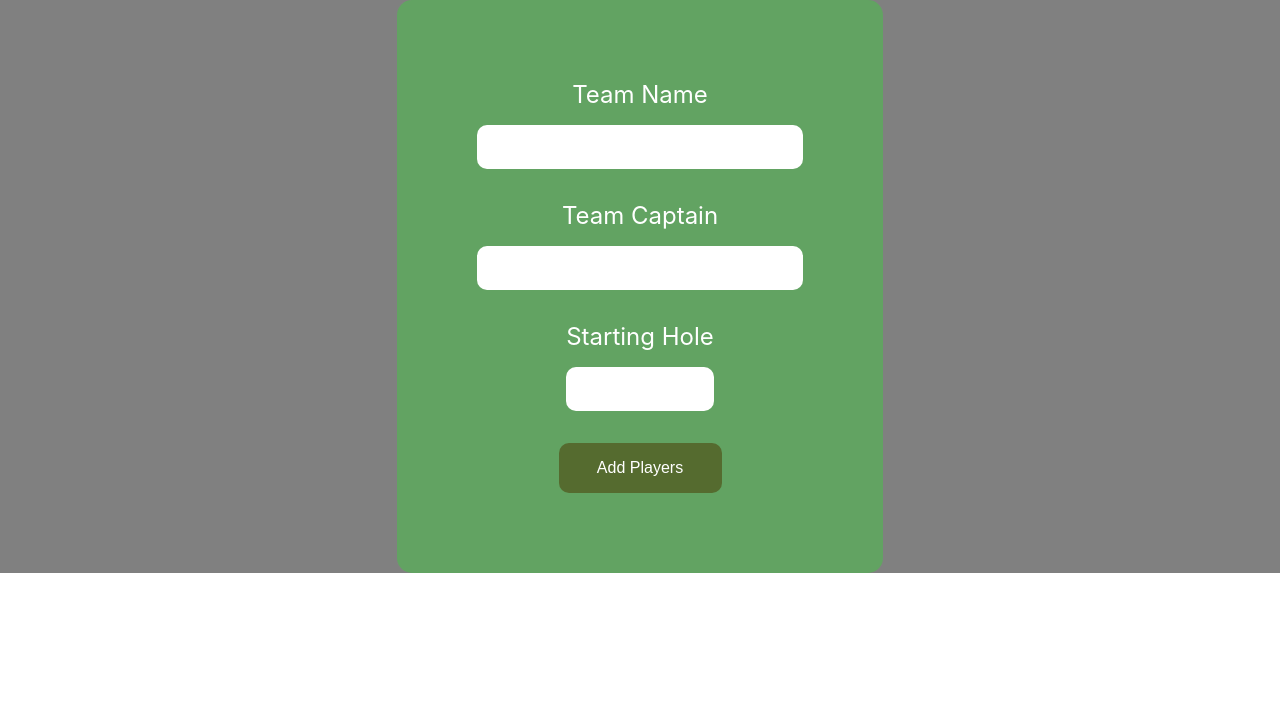
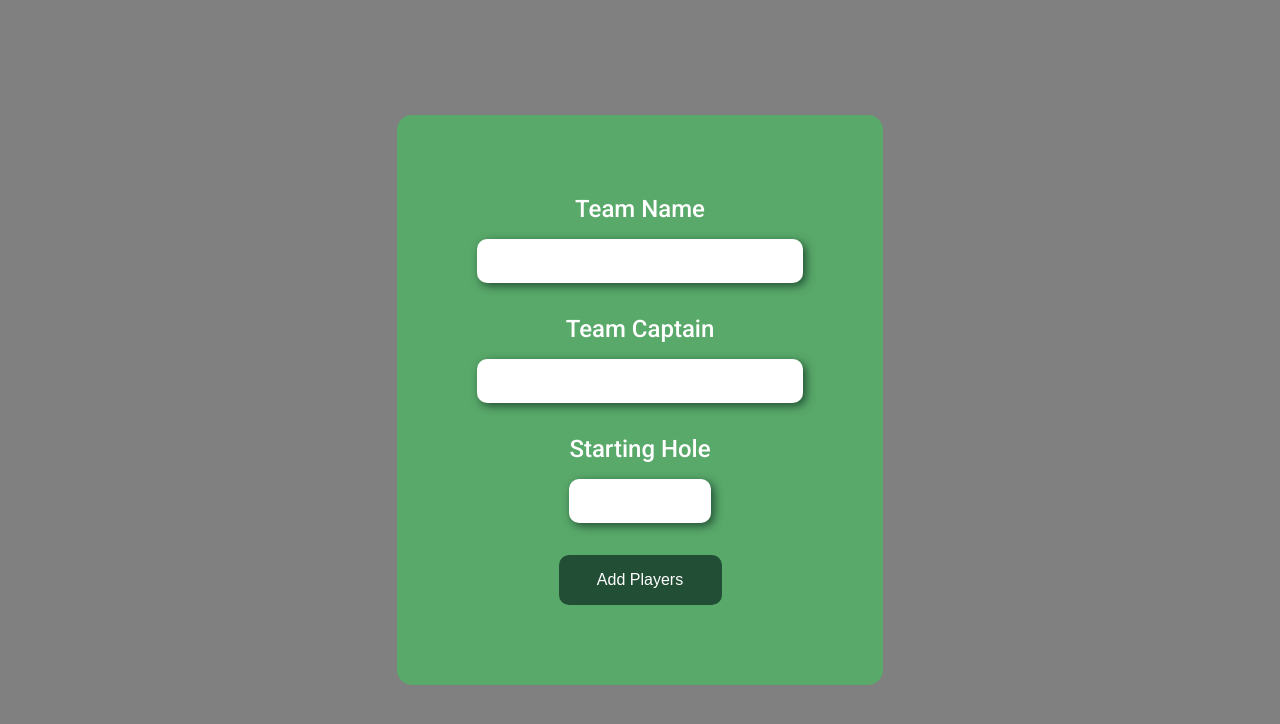
Before and after one commit to dsersch/scrambler, a React (Create React App) app in the folder scrambler/: page / in a window 1280 px wide. Shown: the top 724 px of the page. Built offline with nearby package versions, Linux system fonts and the light colour scheme; no server answers.

Commit message:
background fix

```diff
--- a/scrambler/public/index.html
+++ b/scrambler/public/index.html
@@ -24,6 +24,9 @@
       work correctly both with client-side routing and a non-root public URL.
       Learn how to configure a non-root public URL by running `npm run build`.
     -->
+    <link rel="preconnect" href="https://fonts.googleapis.com">
+    <link rel="preconnect" href="https://fonts.gstatic.com" crossorigin>
+    <link href="https://fonts.googleapis.com/css2?family=Roboto:ital,wght@0,300;0,400;0,500;0,700;0,900;1,300;1,400;1,500;1,700;1,900&display=swap" rel="stylesheet">
     <title>React App</title>
   </head>
   <body>
--- a/scrambler/src/App.module.css
+++ b/scrambler/src/App.module.css
@@ -1,8 +1,9 @@
 .app {
-    height: auto;
+    height: 100vh;
     width: 100%;
     background: grey;
     display: flex;
     justify-content: center;
     align-items: center;flex-direction: column;
+    font-family: 'Roboto', sans-serif;
 }
--- a/scrambler/src/components/RoundForm.module.css
+++ b/scrambler/src/components/RoundForm.module.css
@@ -12,7 +12,7 @@
     width: 50%;
     padding: 1rem;
     font-size: 1rem;
-    background-color: darkolivegreen;
+    background-color: #214e34;
     color: white;
     border-radius: 10px;
     transition: all .3s;
--- a/scrambler/src/components/UI/Card.module.css
+++ b/scrambler/src/components/UI/Card.module.css
@@ -1,5 +1,5 @@
 .card {
-    background-color: rgb(98, 163, 98);
+    background-color: #59a96a;
     padding: 5rem;
     border-radius: 15px;
 }
--- a/scrambler/src/components/UI/Input.module.css
+++ b/scrambler/src/components/UI/Input.module.css
@@ -1,6 +1,7 @@
 .form-element label {
     display: block;
     margin-bottom: 1rem;
+    font-weight: 500;
 }
 
 .form-element input {
@@ -12,8 +13,9 @@
     margin-bottom: 2rem;
     box-sizing: border-box;
     transition: all .2s;
+    box-shadow: 3px 3px 10px #214e34;
 }
 
 .form-element input:focus {
-    outline-color: lightgreen;
+    outline-color: #ffad05;
 }
```
